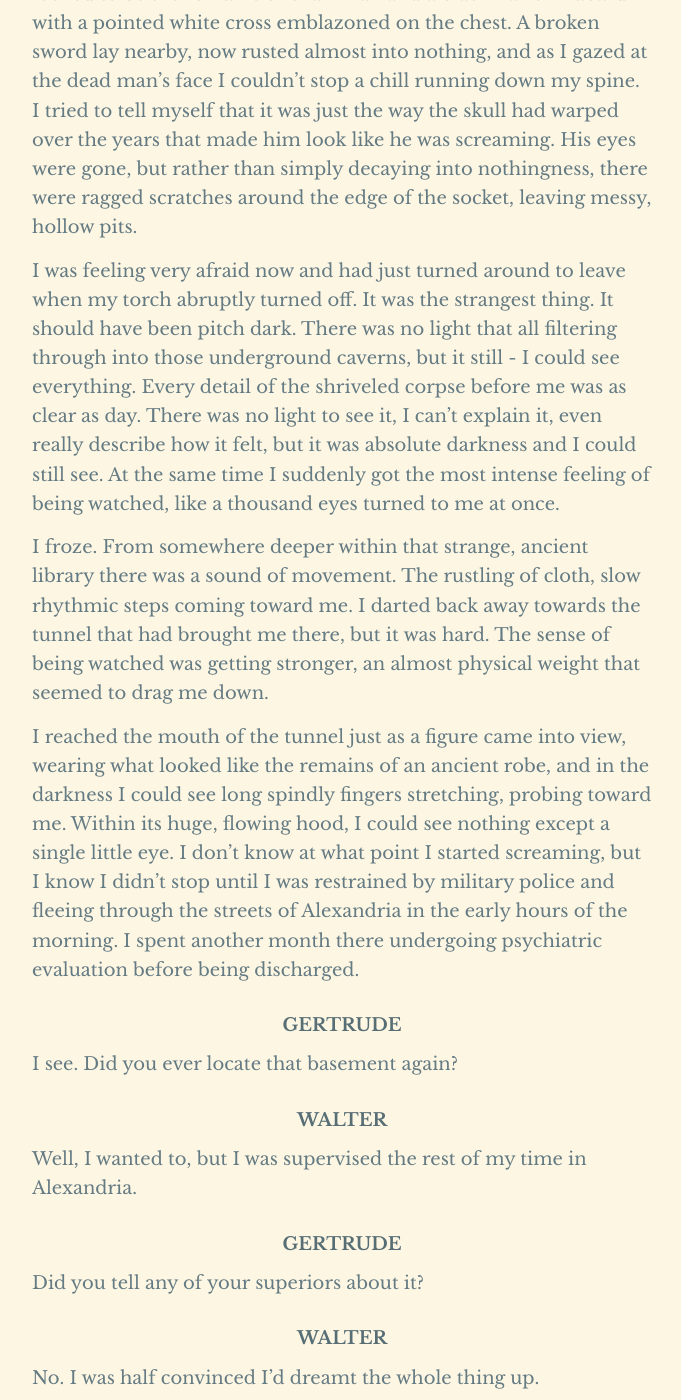
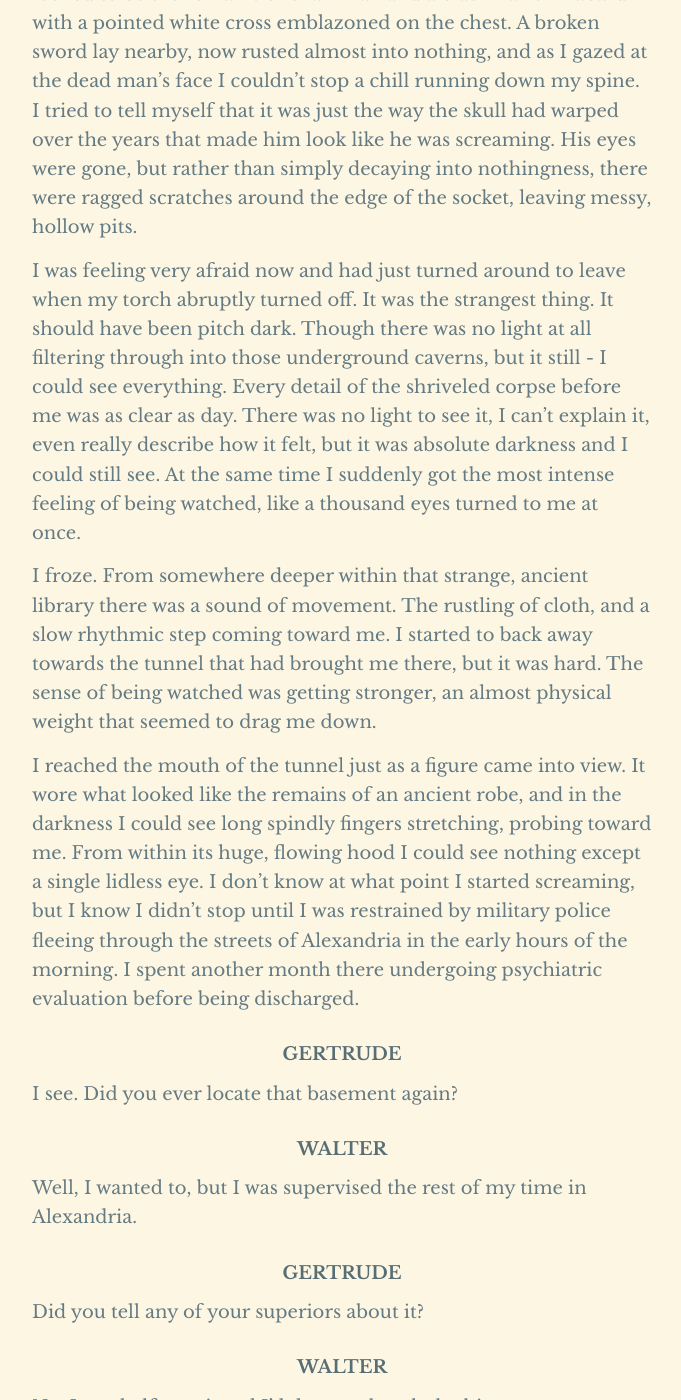
Before and after one commit to Snarp/magnus_archives_transcripts, a Jekyll site: the page built from _posts/2017-02-22-053.md, in a window 1280 px wide and 1400 px high, scrolled down 7778 px. Shown: the whole window, without its empty margins (298-979 px from the left). Built offline with Jekyll 4.4.1, drawn with Linux system fonts in a browser that asks for light colours; some of the changed text lies outside the part shown.

Commit message:
Fixes for Episode 53

```diff
--- a/_posts/2017-02-22-053.md
+++ b/_posts/2017-02-22-053.md
@@ -85,37 +85,37 @@ Then there was stillness; shouting. I remember a faint prick in my arm, and then
 
 When she came round, the nurse was kind enough to inform me that I was one of the first wounded to have returned from Bir el Gubi, but they expected more. Sure enough, over the next few days the ward filled up and my peace slipped away beneath the steady stream of injured soldiers. I didn't mind too much, as it was still a damn sight better than rolling over the boiling desert in an iron coffin. Not to mention the fact that it turned out I wasn't going to lose the leg, which is the sort of news to put you in a very good mood. The doctors told me I'd probably always have a limp, as I'm sure you've noticed, but it wasn't infected, and there wasn't the nerve damage they had been afraid of, so all told it was a pretty good wound to get.
 
-After a few weeks, I was walking on without too much pain, and the nurses advised me to start taking occasional walks around Alexandria. I did so, but between the locals and the army, it was a crowded noisy place, even at night. I took to taking my walks further and further from the hospital and the city centre, and occasionally I'd find myself wondering some way beyond the city limits - at least, as far as my leg would allow. It was still hot, even in late December, but beyond the edge of the city there was a peaceful quiet that I just couldn't find anywhere else.
+After a few weeks, I was walking on without too much pain, and the nurses advised me to start taking the occasional walk around Alexandria. I did so, but between the locals and the army, it was a crowded noisy place, even at night. I took to taking my walks further and further from the hospital and the city centre, and occasionally I'd find myself wondering some way beyond the city limits - at least, as far as my leg would allow. It was still hot, even in late December, but beyond the edge of the city there was a peaceful quiet that I just couldn't find anywhere else.
 
 It was two days before I was due to return to active duty that it happened. I'd been restless all week, and I couldn't seem to settle down or focus on anything. Once I got out near Pompey's Pillar, the crowd seemed to disperse and my mind finally cleared a bit.
 
 I kept walking, though not paying any real attention to my surroundings, until I found myself rather lost. After several hours my leg was starting to ache badly and I took a moment or two to rest against a nearby door. The wood of the door was old and dry, and creaked as I put my weight against it. I didn't even notice it buckling 'till it was too late. The next thing I knew I was lying face down a dingy basement, my leg screaming in fresh pain.
 
-It wasn't broken again, which was a relief, but I still had to sit there for a while recovering from my fall. And nobody seemed to have noticed what had happened, or at least didn't care, and I took a few moments to look exactly where I was.
+It wasn't broken again, which was a relief, but I still had to sit there for a while recovering from my fall. And nobody seemed to have noticed what had happened, or at least they didn't care, and I took a few moments to look exactly where I was.
 
 The basement looked old, really old. I'm not an expert on Egyptian architecture, but it didn't look much like the rest of Alexandria. More than that, aside from the now-broken door, there didn't seem to be any entrance of the place or anything connecting it to the building above. It was dry and cool, and there didn't seem to be anything else of note, except for an old grate made of brass, or maybe bronze, that I assumed led to the city's sewer system.
 
-It was as I finally, painfully dragged myself to my feet that I saw it. From somewhere far beyond the grate, as the setting sun fell on it, came the glint of something around and white. It was only for a second, and if I hadn't spent so long training to spot objects that distance I probably wouldn't have noticed it, but there was definitely something there.
+It was as I finally, painfully dragged myself to my feet that I saw it. From somewhere far beyond the grate, as the setting sun fell on it, came the glint of something round and white. It was only for a second, and if I hadn't spent so long training to spot objects that distance I probably wouldn't have noticed it, but there was definitely something there.
 
-I approached the metal grate expecting to smell the shore beyond, but instead there came the scent of something else. At that point I had no idea what it was but I would have described it as not unlike wood. I tested the grate and found it came away easily from the floor, leaving a hole large enough to climb through without any problems.
+I approached the metal grate expecting to smell the sewer beyond, but instead there came the scent of something else. All that, at that point I had no idea what it was but I would have described it as not unlike wood. I tested the grate and found it came away easily from the floor, leaving a hole large enough to climb through without any problems.
 
 I had taken to keeping a torch on me on my walks, as I sometimes had a tendency to wander too far, and so I'd be walking back in the dark. Shining it into the now-open hole revealed what looked like an old tunnel. Whether it was man-made, a naturally-occurring cave, or somewhere in between I couldn't say, but it was easily big enough for me to walk down. And once again I saw that glint of pale white a long way down, so I went in.
 
 It was slow going, as my leg was still weak and the floor of the tunnel was not level. I had to crouch at points and place my hands upon the dusty walls for support. After a few minutes I was deep enough that my torch was the only source of light, and the passage began to open up into what seemed to be a large room.
 
-It was there, in a small alcove carved into the wall, that I saw what had caught the light. It was an old papyrus scroll lying amongst the shattered remnants of this case. I cast my torch around and saw more shelves carved into the walls of the chamber, each of which housed the scroll of its own. They were written in the language I didn't recognize, but they were old and they smelled of age and dry decay.
+It was there, in a small alcove carved into the wall, that I saw what had caught the light. It was an old papyrus scroll lying amongst the shattered remnants of this case. I cast my torch around and saw more shelves carved into the walls of the chamber, each of which housed a scroll of its own. They were written in a language I didn't recognize, but they were old and they smelled of age and dry decay.
 
-It wasn't the only room like that, there were dozens of chambers like it, all different shapes and sizes connected like a Wharram. Some were empty, a handful still had a handful of old scrolls left in alcoves or fallen to the floor. It looked like the place had been looted a long, long, long time ago.
+It wasn't the only room like that, there were dozens of chambers like it, all of different shapes and sizes connected like a warren. Some were empty, others still had a handful of old scrolls left in alcoves or fallen to the floor. It looked like the place had been looted long, long a time ago.
 
 After checking through few rooms I was sure that whatever this was, it must have been a huge archeological find. I really didn't know who to tell about it, but I knew I needed to tell somebody. As I turned to head back towards the entrance, my torch beam fell upon something dark in an adjoining room.
 
 It was a body. From the looks of it, the corpse had endured a long, long time and the dry air had almost mummified it, leaving a desiccated skin stretched tight over the bony frame. It wore what looked to be the remains of chainmail and a black Karloff Tabard with a pointed white cross emblazoned on the chest. A broken sword lay nearby, now rusted almost into nothing, and as I gazed at the dead man's face I couldn't stop a chill running down my spine. I tried to tell myself that it was just the way the skull had warped over the years that made him look like he was screaming. His eyes were gone, but rather than simply decaying into nothingness, there were ragged scratches around the edge of the socket, leaving messy, hollow pits.
 
-I was feeling very afraid now and had just turned around to leave when my torch abruptly turned off. It was the strangest thing. It should have been pitch dark. There was no light that all filtering through into those underground caverns, but it still - I could see everything. Every detail of the shriveled corpse before me was as clear as day. There was no light to see it, I can't explain it, even really describe how it felt, but it was absolute darkness and I could still see. At the same time I suddenly got the most intense feeling of being watched, like a thousand eyes turned to me at once.
+I was feeling very afraid now and had just turned around to leave when my torch abruptly turned off. It was the strangest thing. It should have been pitch dark. Though there was no light at all filtering through into those underground caverns, but it still - I could see everything. Every detail of the shriveled corpse before me was as clear as day. There was no light to see it, I can't explain it, even really describe how it felt, but it was absolute darkness and I could still see. At the same time I suddenly got the most intense feeling of being watched, like a thousand eyes turned to me at once.
 
-I froze. From somewhere deeper within that strange, ancient library there was a sound of movement. The rustling of cloth, slow rhythmic steps coming toward me. I darted back away towards the tunnel that had brought me there, but it was hard. The sense of being watched was getting stronger, an almost physical weight that seemed to drag me down.
+I froze. From somewhere deeper within that strange, ancient library there was a sound of movement. The rustling of cloth, and a slow rhythmic step coming toward me. I started to back away towards the tunnel that had brought me there, but it was hard. The sense of being watched was getting stronger, an almost physical weight that seemed to drag me down.
 
-I reached the mouth of the tunnel just as a figure came into view, wearing what looked like the remains of an ancient robe, and in the darkness I could see long spindly fingers stretching, probing toward me. Within its huge, flowing hood, I could see nothing except a single little eye. I don't know at what point I started screaming, but I know I didn't stop until I was restrained by military police and fleeing through the streets of Alexandria in the early hours of the morning. I spent another month there undergoing psychiatric evaluation before being discharged.
+I reached the mouth of the tunnel just as a figure came into view. It wore what looked like the remains of an ancient robe, and in the darkness I could see long spindly fingers stretching, probing toward me. From within its huge, flowing hood I could see nothing except a single lidless eye. I don't know at what point I started screaming, but I know I didn't stop until I was restrained by military police fleeing through the streets of Alexandria in the early hours of the morning. I spent another month there undergoing psychiatric evaluation before being discharged.
 
 #### GERTRUDE
 
@@ -143,7 +143,7 @@ And did you replace the grate?
 
 #### GERTRUDE
 
-That bronze grate over the entrance to the archive. Did you replace it when you fled?
+The bronze grate over the entrance to the archive. Did you replace it when you fled?
 
 #### WALTER
 
```
Also changed, not shown: other parts of _posts/2017-02-22-053.md (+5 -5 lines).
